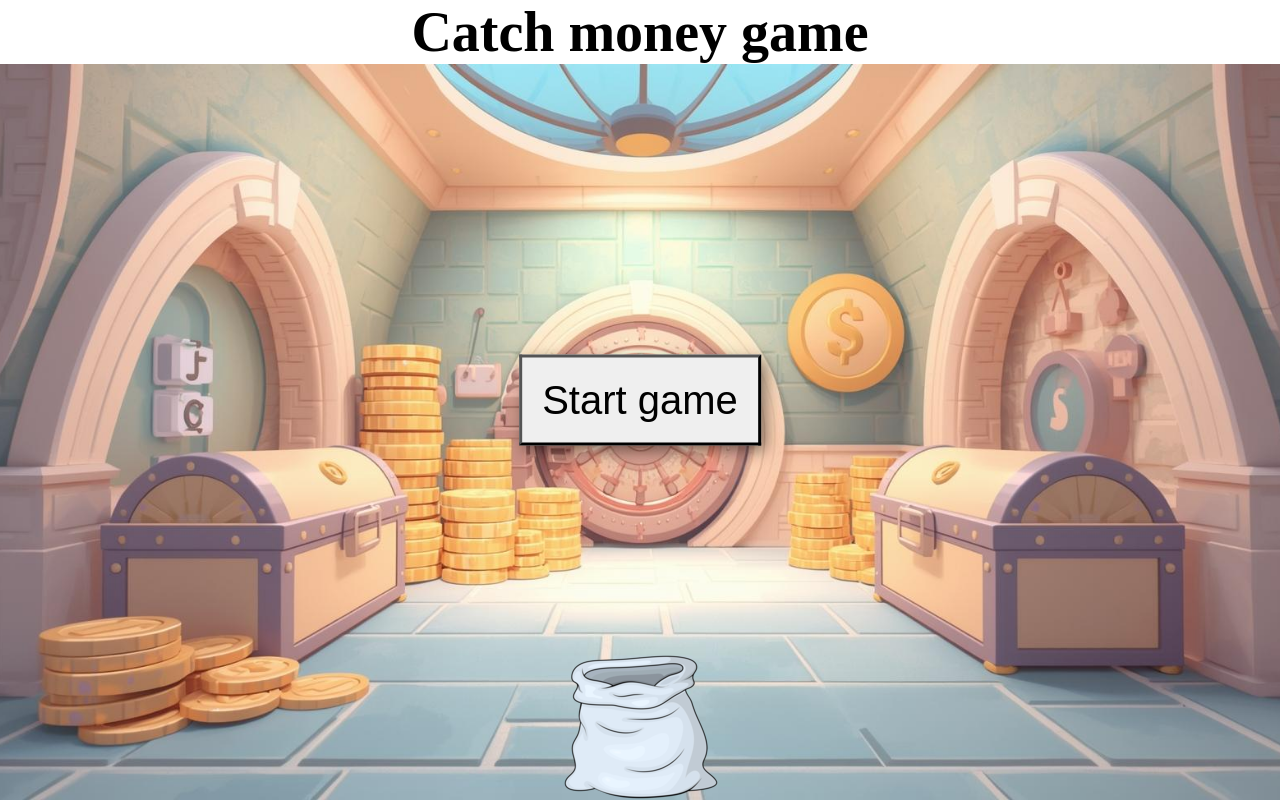
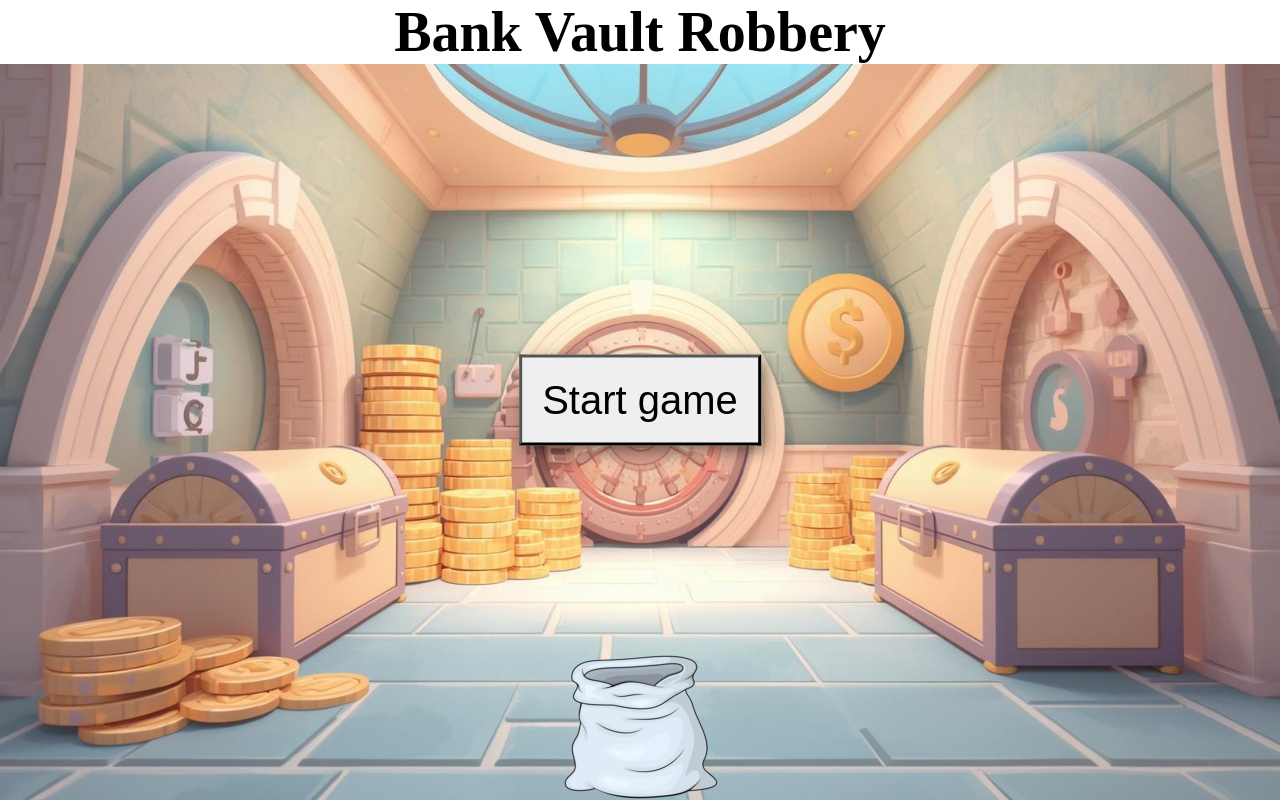
Before and after one commit to OljaBarovskaya/Internship_Task2, a website built with webpack: page src/index.html in a window 1280 px wide. Built offline with nearby package versions, Linux system fonts and the light colour scheme.

Commit message:
refactor: rename the game

```diff
--- a/src/index.html
+++ b/src/index.html
@@ -3,7 +3,7 @@
   <head>
     <meta charset="UTF-8" />
     <meta name="viewport" content="width=device-width, initial-scale=1.0" />
-    <title>Catch money game</title>
+    <title>Banc Vault Robbery</title>
   </head>
   <body>
     <div class="wrapper"></div>
--- a/src/views/StartPage.js
+++ b/src/views/StartPage.js
@@ -21,7 +21,7 @@ function createHeading(text) {
 
 function createHeader() {
   const header = document.createElement("header");
-  const h1 = createHeading("Catch money game");
+  const h1 = createHeading("Bank Vault Robbery");
   header.appendChild(h1);
   return header;
 }
```
